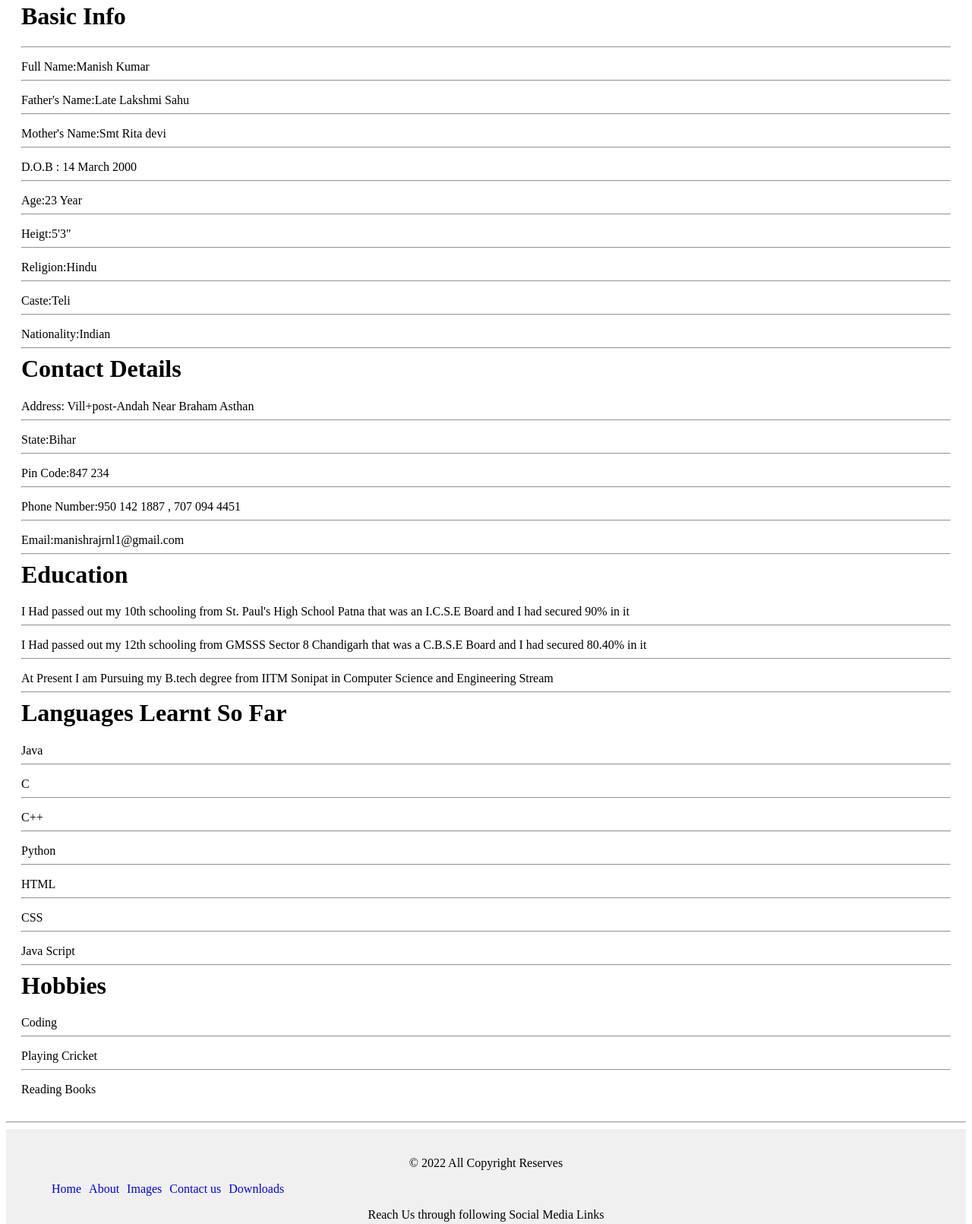
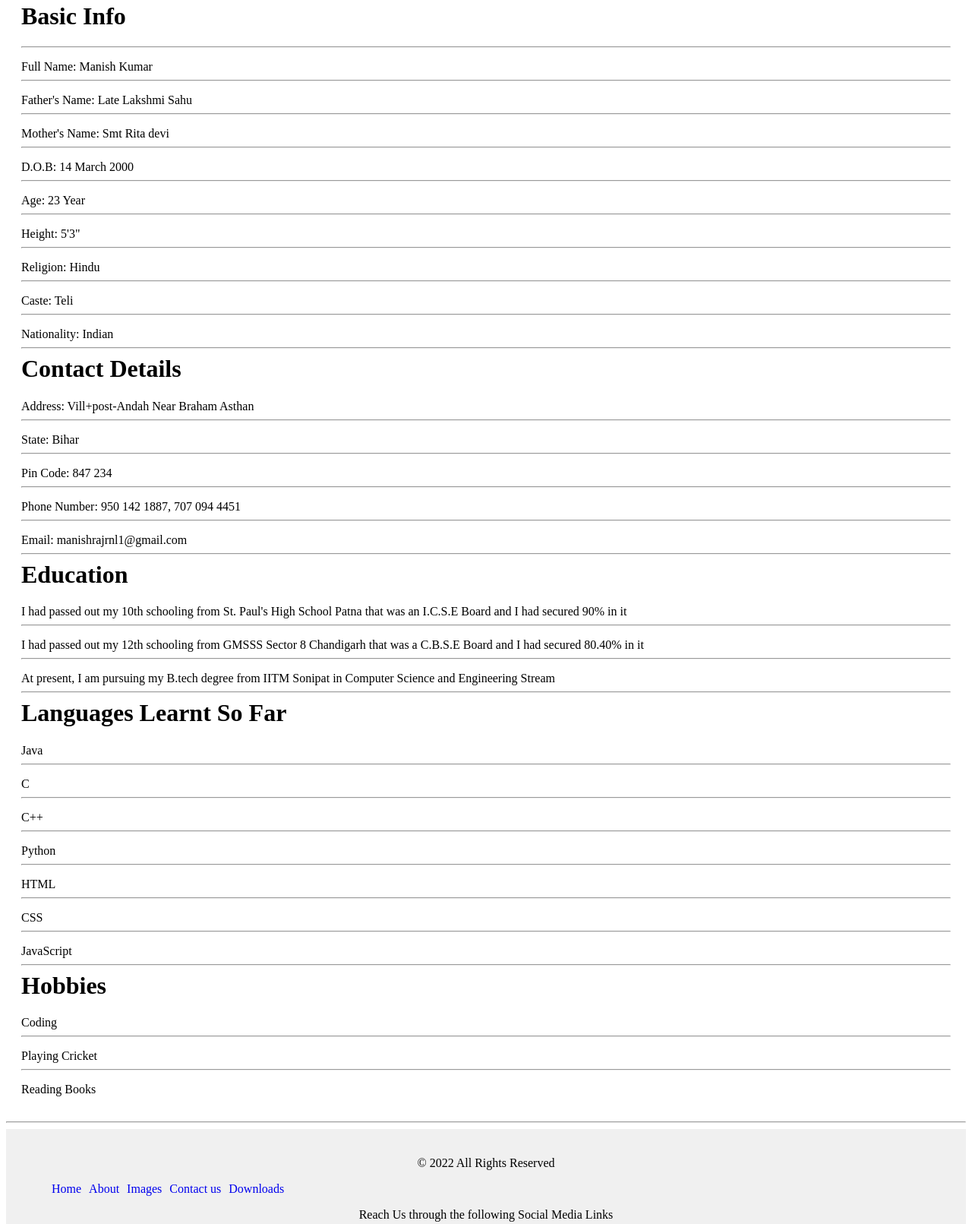
Before and after one commit to manishrnl/info, a plain HTML site: page index.html in a window 1280 px wide. Shown: the part 689-2300 px from the top of the page at 76% size. Drawn offline with Linux system fonts and the light colour scheme.

Commit message:
Update index.html

```diff
--- a/index.html
+++ b/index.html
@@ -1,5 +1,6 @@
 <!DOCTYPE html>
 <html lang="en">
+
 <head>
   <meta charset="UTF-8">
   <meta http-equiv="X-UA-Compatible" content="IE=edge">
@@ -8,60 +9,12 @@
   <link rel="stylesheet" href="style.css">
   <link rel="shortcut icon" href="fav_icon.jpg" type="image/x-image">
 </head>
+
 <body>
   <div class="top-div">
-         <a href="images.html" target="blank">
-        <img src="m0.jpg" alt="Manish"  />
-      </a><nav><ul><li class="nav-item">
-          <a href="index.html">Home</a>
-          <a href="about.html">About</a>
-          <a href="images.html">Images</a>
-          <a href="contact_me.html">Contact us</a>
-          <a href="download.html">Downloads</a>
-        </li></ul>
-      </nav>
-  </div>
-  <comment------------------------------- >
-    <div class=details-div>
-      <h1>Basic Info</h1><hr>
-      <p>Full Name:Manish Kumar</p><hr>
-      <p>Father's Name:Late Lakshmi Sahu</p><hr>
-      <p>Mother's Name:Smt Rita devi</p><hr>
-      <p>D.O.B : 14 March 2000</p><hr>
-      <p>Age:23 Year</p><hr>
-      <p>Heigt:5'3"</p><hr>
-      <p>Religion:Hindu </p><hr>
-      <p>Caste:Teli</p><hr>
-      <p>Nationality:Indian</p><hr>
-      <h1>Contact Details</h1>
-      <p>Address: Vill+post-Andah Near Braham Asthan</p><hr>
-      <p>State:Bihar</p><hr>
-      <p>Pin Code:847 234</p><hr>
-      <p>Phone Number:950 142 1887 , 707 094 4451</p><hr>
-      <p>Email:manishrajrnl1@gmail.com</p><hr>
-      <h1>Education</h1>
-      <p>I Had passed out my 10th schooling from St. Paul's High School Patna that was an I.C.S.E Board and I had secured 90% in it</p><hr>
-      <p>I Had passed out my 12th schooling from GMSSS Sector 8 Chandigarh that was a C.B.S.E Board and I had secured 80.40% in it</p><hr>
-      <p>At Present I am Pursuing my B.tech degree from IITM Sonipat in Computer Science and Engineering Stream</p><hr>
-      <h1>Languages Learnt So Far</h1>
-      <p>Java</p><hr>
-      <p>C</p><hr>
-      <p>C++</p><hr>
-      <p>Python</p><hr>
-      <p>HTML</p><hr>
-      <p>CSS</p><hr>
-      <p>Java Script</p><hr>
-      <h1>Hobbies</h1>
-      <p>Coding</p><hr>
-      <p>Playing Cricket</p><hr>
-      <p>Reading Books</p>
-    </div>
-<hr >
-<div class="bottom">
-<center><p>
-© 2022 All Copyright Reserves
-</p>
-<div >
+    <a href="images.html" target="_blank">
+      <img src="m0.jpg" alt="Manish" />
+    </a>
     <nav>
       <ul>
         <li class="nav-item">
@@ -70,25 +23,112 @@
           <a href="images.html">Images</a>
           <a href="contact_me.html">Contact us</a>
           <a href="download.html">Downloads</a>
-        </li></ul>
+        </li>
+      </ul>
+    </nav>
+  </div>
+  <!-- Comment ------------------------------->
+  <div class="details-div">
+    <h1>Basic Info</h1>
+    <hr>
+    <p>Full Name: Manish Kumar</p>
+    <hr>
+    <p>Father's Name: Late Lakshmi Sahu</p>
+    <hr>
+    <p>Mother's Name: Smt Rita devi</p>
+    <hr>
+    <p>D.O.B: 14 March 2000</p>
+    <hr>
+    <p>Age: 23 Year</p>
+    <hr>
+    <p>Height: 5'3"</p>
+    <hr>
+    <p>Religion: Hindu</p>
+    <hr>
+    <p>Caste: Teli</p>
+    <hr>
+    <p>Nationality: Indian</p>
+    <hr>
+    <h1>Contact Details</h1>
+    <p>Address: Vill+post-Andah Near Braham Asthan</p>
+    <hr>
+    <p>State: Bihar</p>
+    <hr>
+    <p>Pin Code: 847 234</p>
+    <hr>
+    <p>Phone Number: 950 142 1887, 707 094 4451</p>
+    <hr>
+    <p>Email: manishrajrnl1@gmail.com</p>
+    <hr>
+    <h1>Education</h1>
+    <p>I had passed out my 10th schooling from St. Paul's High School Patna that was an I.C.S.E Board and I had secured
+      90% in it</p>
+    <hr>
+    <p>I had passed out my 12th schooling from GMSSS Sector 8 Chandigarh that was a C.B.S.E Board and I had secured 80.40%
+      in it</p>
+    <hr>
+    <p>At present, I am pursuing my B.tech degree from IITM Sonipat in Computer Science and Engineering Stream</p>
+    <hr>
+    <h1>Languages Learnt So Far</h1>
+    <p>Java</p>
+    <hr>
+    <p>C</p>
+    <hr>
+    <p>C++</p>
+    <hr>
+    <p>Python</p>
+    <hr>
+    <p>HTML</p>
+    <hr>
+    <p>CSS</p>
+    <hr>
+    <p>JavaScript</p>
+    <hr>
+    <h1>Hobbies</h1>
+    <p>Coding</p>
+    <hr>
+    <p>Playing Cricket</p>
+    <hr>
+    <p>Reading Books</p>
+  </div>
+  <hr>
+  <div class="bottom">
+    <center>
+      <p>
+        © 2022 All Rights Reserved
+      </p>
+      <div>
+        <nav>
+          <ul>
+            <li class="nav-item">
+              <a href="index.html">Home</a>
+              <a href="about.html">About</a>
+              <a href="images.html">Images</a>
+              <a href="contact_me.html">Contact us</a>
+              <a href="download.html">Downloads</a>
+            </li>
+          </ul>
         </nav>
       </div>
       <p>
-Reach Us through following Social Media Links<p>
+        Reach Us through the following Social Media Links
+      </p>
       <div class="social-icon">
         <div>
-<a href="https://www.facebook.com/profile.php?id=100007636038639" target="blank"><img src="facebook.png" style="width:50px"/></a>
+          <a href="https://www.facebook.com/profile.php?id=100007636038639" target="_blank"><img src="facebook.png" style="width:50px" /></a>
         </div>
         <div>
-<a href="https://www.instagram.com/manishrnl/" target="blank"><img src="instagram.jpeg" style="width:50px" /></a>
-</div>
-<div >
-<a href="https://api.whatsapp.com/send?phone=919501421887" data-action="share/whatsapp/share" target="blank"><img src="whats-app.jpeg" style="width:50px"/></a>
+          <a href="https://www.instagram.com/manishrnl/" target="_blank"><img src="instagram.jpeg" style="width:50px" /></a>
         </div>
         <div>
-<a href="http://twitter.com/manishrnl" target="blank"><img src="twitter.jpg" style="width:50px"/></a>
+          <a href="https://api.whatsapp.com/send?phone=919501421887" data-action="share/whatsapp/share" target="_blank"><img src="whats-app.jpeg" style="width:50px" /></a>
+        </div>
+        <div>
+          <a href="http://twitter.com/manishrnl" target="_blank"><img src="twitter.jpg" style="width:50px" /></a>
+        </div>
       </div>
     </center>
   </div>
+</body>
 
 </html>
```
Lines whose indentation alone changed are shown as unchanged.
